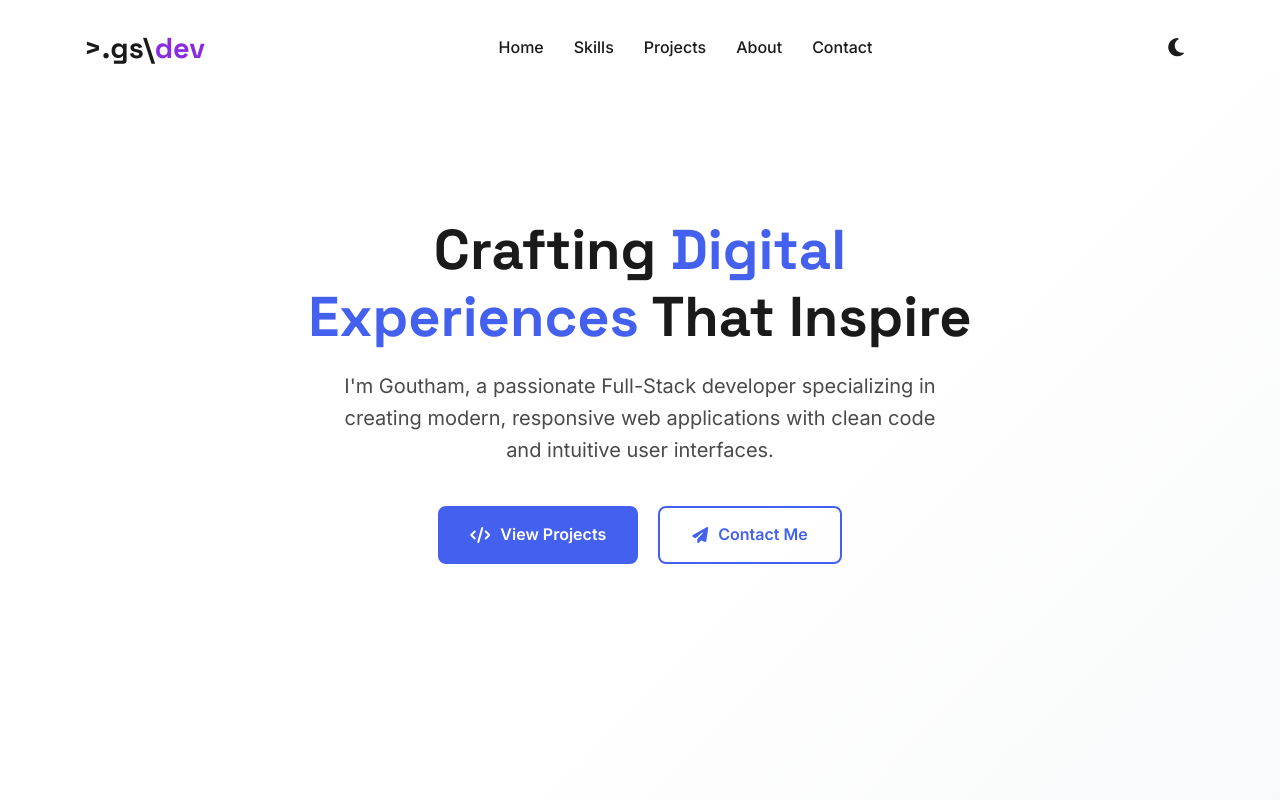
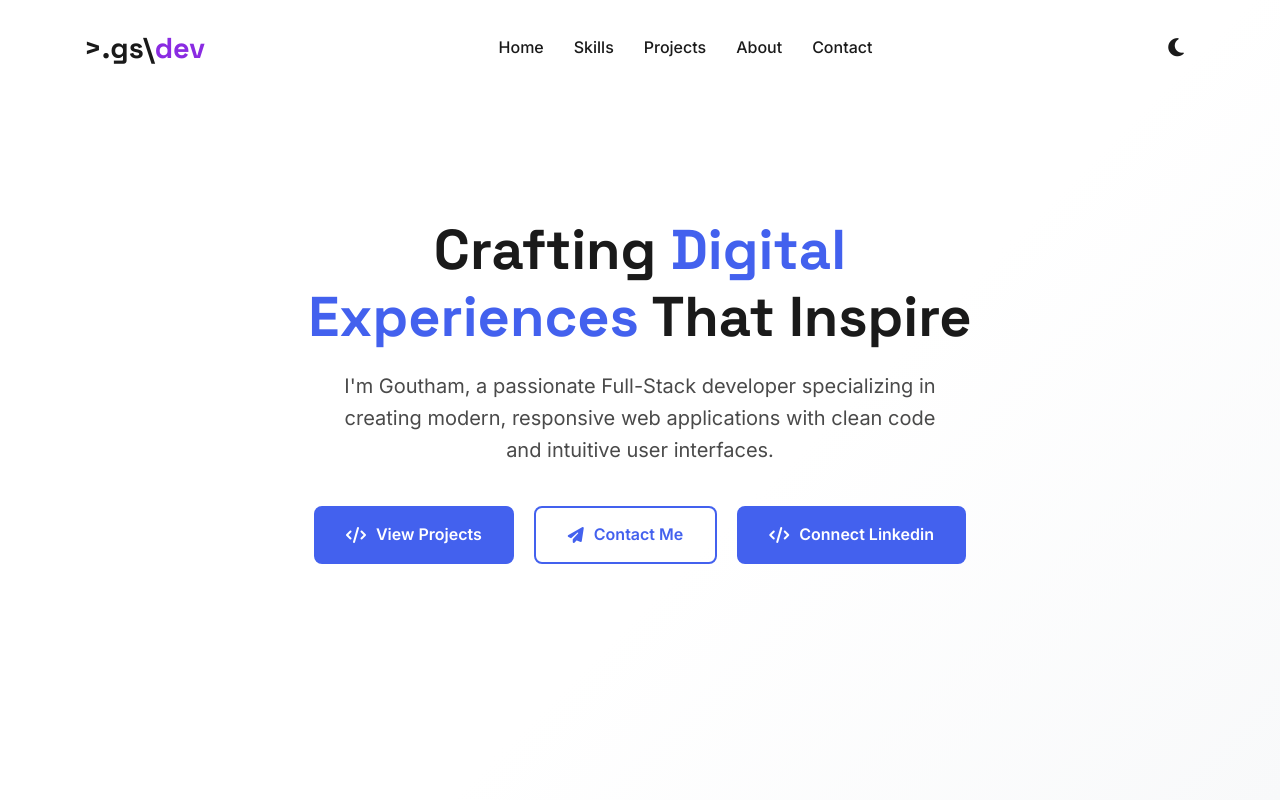
Before and after one commit to goutham-6699/portfolio, a plain HTML site: page index.html in a window 1280 px wide. Shown: the top 800 px of the page. Drawn offline with Linux system fonts and the light colour scheme.

Commit message:
Update index.html

```diff
--- a/index.html
+++ b/index.html
@@ -691,6 +691,9 @@
                     <a href="#contact" class="btn btn-outline">
                         <i class="fas fa-paper-plane"></i> Contact Me
                     </a>
+                    <a href="linkedin.com/in/goutham6699" class="btn">
+                        <i class="fas fa-code"></i> Connect Linkedin
+                    </a>
                 </div>
             </div>
         </div>
```
